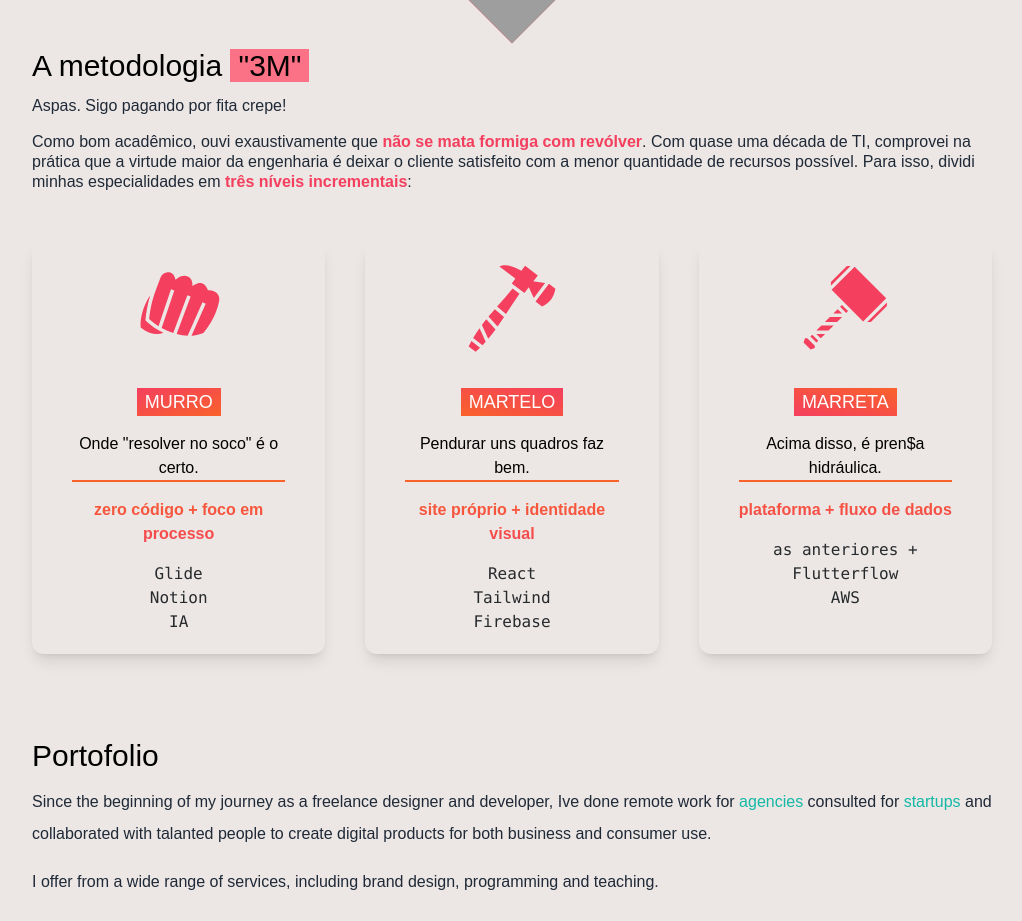
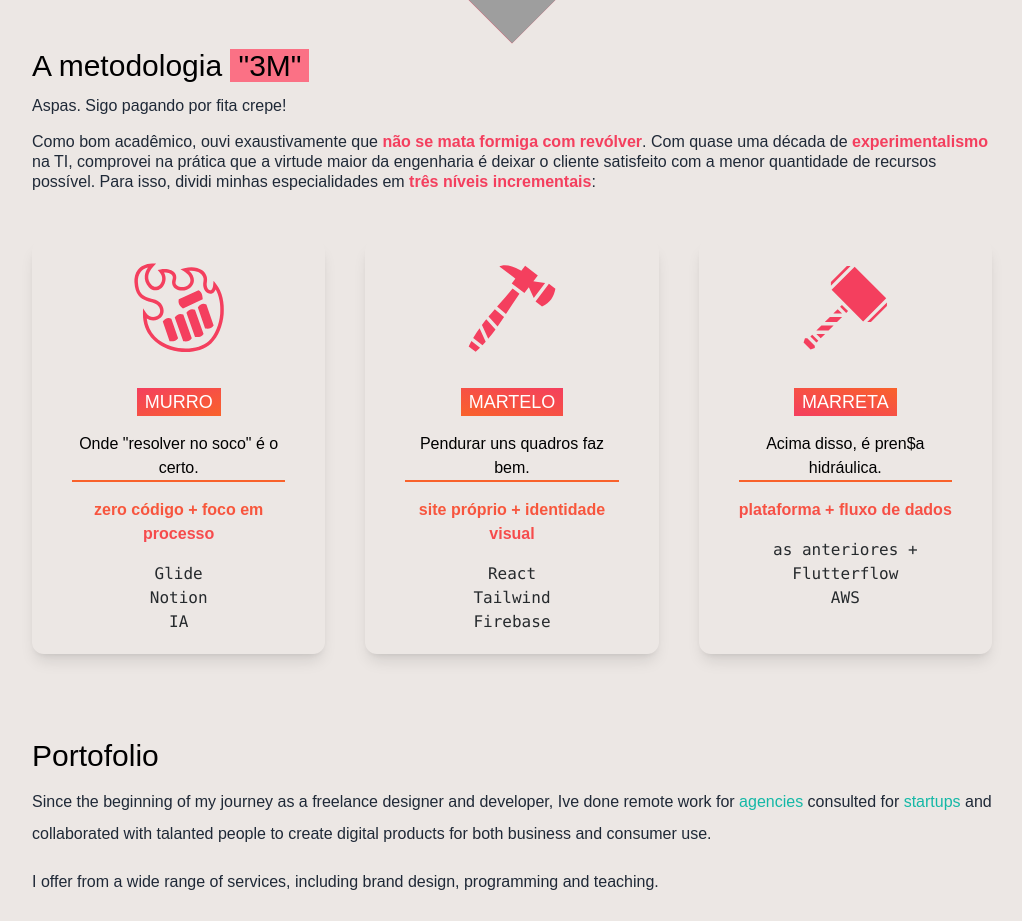
Before and after one commit to jmfantin2/jmfantin, a Next.js app: page / in a window 1280 px wide. Shown: the part 1080-2001 px from the top of the page, without its empty margins (128-1150 px from the left). Built offline with nearby package versions, Linux system fonts and the light colour scheme; grey boxes are pictures that could not be loaded.

Commit message:
change MURRO icon

```diff
--- a/components/FrameworkIcon/index.jsx
+++ b/components/FrameworkIcon/index.jsx
@@ -1,8 +1,8 @@
-import { GiPunch, GiClawHammer, GiThorHammer } from "react-icons/gi";
+import { GiFirePunch, GiClawHammer, GiThorHammer } from "react-icons/gi";
 export function FrameworkIcon(props) {
   switch (props.level) {
     case "murro":
-      return <GiPunch className="text-ROSE dark:text-CYAN text-8xl" />;
+      return <GiFirePunch className="text-ROSE dark:text-CYAN text-8xl" />;
     case "martelo":
       return <GiClawHammer className="text-ROSE dark:text-CYAN text-8xl" />;
     case "marreta":
--- a/pages/index.js
+++ b/pages/index.js
@@ -123,10 +123,13 @@ export default function Home() {
               <span className="text-ROSE dark:text-CYAN font-bold">
                 não se mata formiga com revólver
               </span>
-              . Com quase uma década de TI, comprovei na prática que a virtude
-              maior da engenharia é deixar o cliente satisfeito com a menor
-              quantidade de recursos possível. Para isso, dividi minhas
-              especialidades em{" "}
+              . Com quase uma década de{" "}
+              <span className="text-ROSE dark:text-CYAN font-bold">
+                experimentalismo
+              </span>{" "}
+              na TI, comprovei na prática que a virtude maior da engenharia é
+              deixar o cliente satisfeito com a menor quantidade de recursos
+              possível. Para isso, dividi minhas especialidades em{" "}
               <span className="text-ROSE dark:text-CYAN font-bold">
                 três níveis incrementais
               </span>
```
